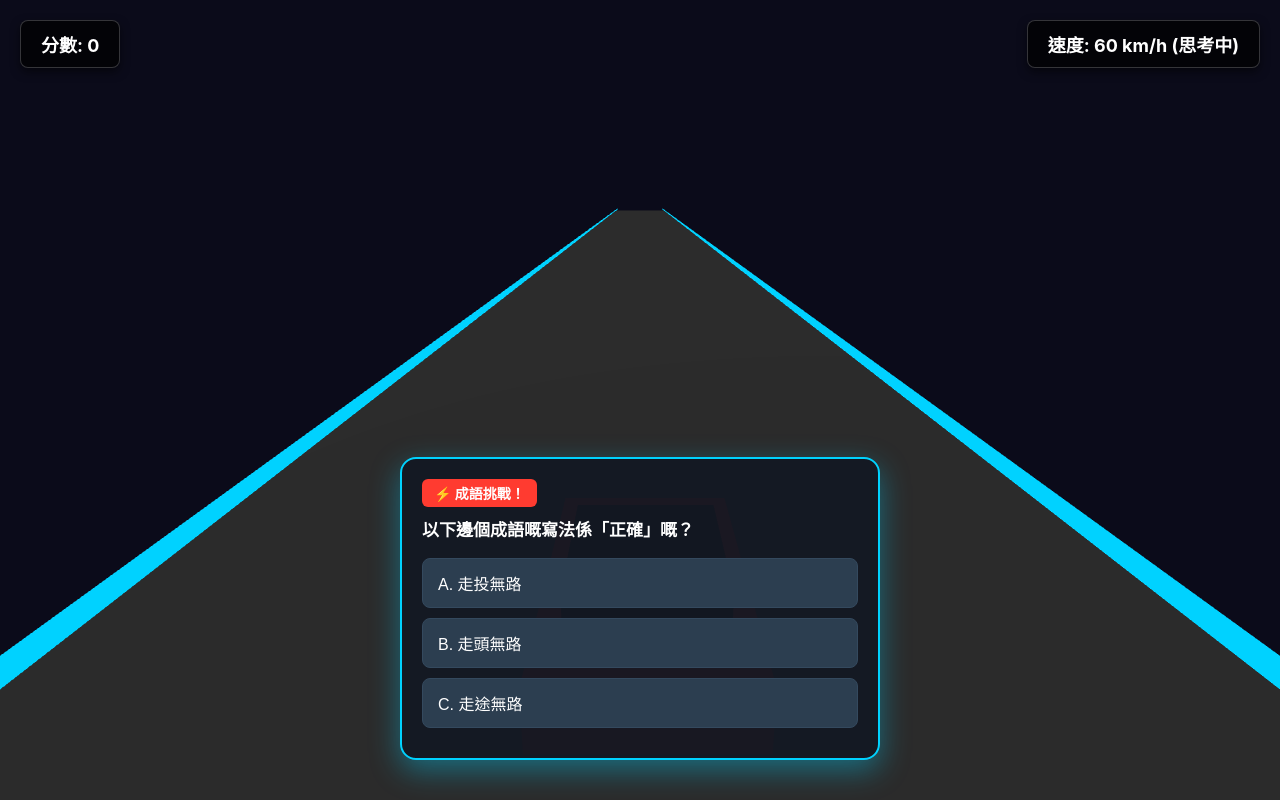
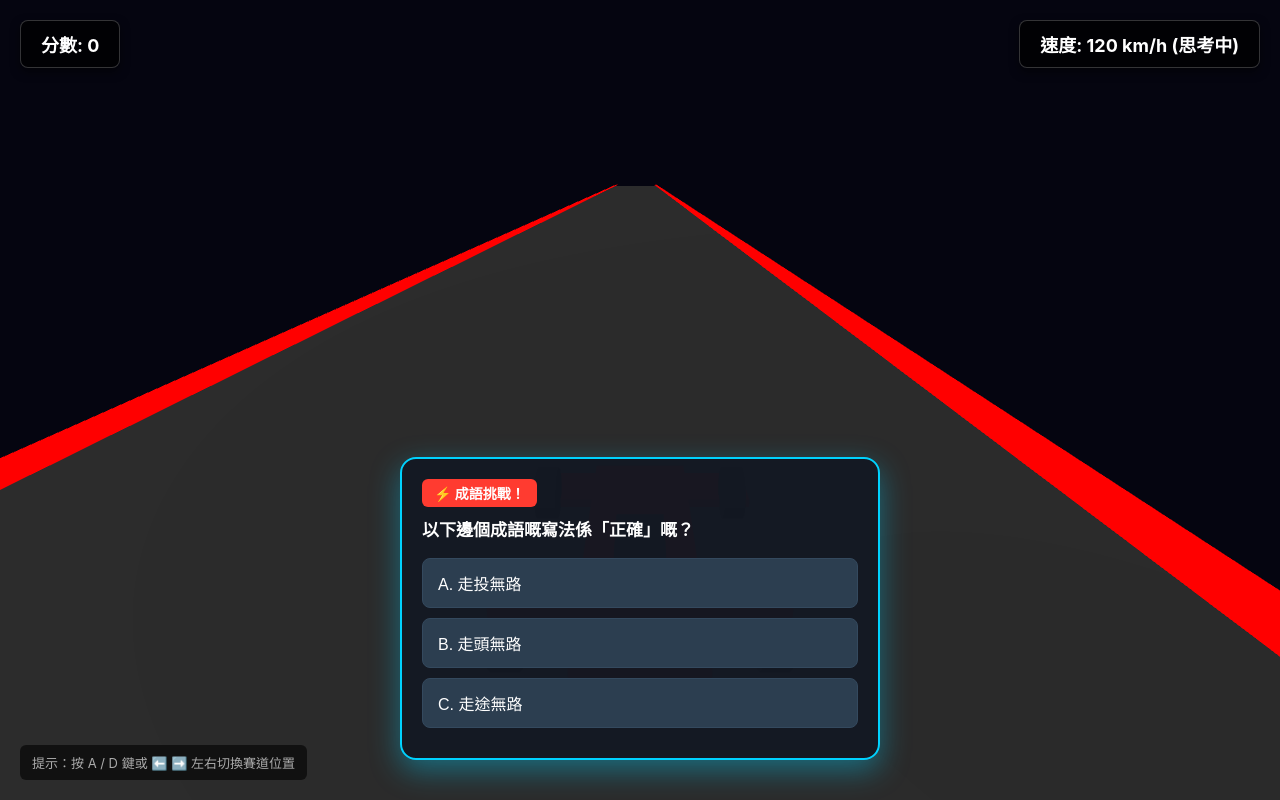
Before and after one commit to nattoisemobileai-max/TYT-S1, a plain HTML site: page CHI/CAT2-racegame.html in a window 1280 px wide. Drawn offline with nearby package versions, Linux system fonts and the light colour scheme; animation ran at ten frames a second.

Commit message:
Update CAT2-racegame.html

```diff
--- a/CHI/CAT2-racegame.html
+++ b/CHI/CAT2-racegame.html
@@ -3,7 +3,7 @@
 <head>
     <meta charset="UTF-8">
     <meta name="viewport" content="width=device-width, initial-scale=1.0">
-    <title>成語極速賽車 3D</title>
+    <title>F1 成語極速賽車 3D</title>
     <style>
         body {
             margin: 0;
@@ -39,7 +39,7 @@
             border: 1px solid rgba(255,255,255,0.2);
             box-shadow: 0 4px 10px rgba(0,0,0,0.5);
         }
-        /* 答題彈窗 (仿熱門遊戲問答設計) */
+        /* 答題彈窗 */
         #quiz-box {
             position: absolute;
             bottom: 40px;
@@ -91,17 +91,30 @@
             color: #000;
             font-weight: bold;
         }
+        /* 操作提示 */
+        #controls-tip {
+            position: absolute;
+            bottom: 20px;
+            left: 20px;
+            background: rgba(0,0,0,0.6);
+            padding: 8px 12px;
+            border-radius: 6px;
+            font-size: 13px;
+            color: #aaa;
+            pointer-events: none;
+        }
     </style>
-    <!-- 直接透過 CDN 引入 Three.js，免安裝任何 plugin -->
+    <!-- 引入 Three.js -->
     <script src="https://cdnjs.cloudflare.com/ajax/libs/three.js/r128/three.min.js"></script>
 </head>
 <body>
 
     <div id="hud">
         <div class="hud-panel" id="score-display">分數: 0</div>
-        <div class="hud-panel" id="speed-display">速度: 120 km/h</div>
+        <div class="hud-panel" id="speed-display">速度: 240 km/h</div>
     </div>
 
+    <div id="controls-tip">提示：按 A / D 鍵或 ⬅️ ➡️ 左右切換賽道位置</div>
     <div id="canvas-container"></div>
 
     <!-- 答題互動介面 -->
@@ -112,15 +125,14 @@
     </div>
 
 <script>
-    // --- 1. Three.js 3D 場景初始化 ---
+    // --- 1. 3D 場景與 F1 賽道初始化 ---
     const container = document.getElementById('canvas-container');
     const scene = new THREE.Scene();
-    scene.background = new THREE.Color(0x0b0b1a); // 深色科幻夜空背景
+    scene.background = new THREE.Color(0x050510); // 深空藍背景
 
-    // 攝影機 (車尾視角)
-    const camera = new THREE.PerspectiveCamera(60, window.innerWidth / window.innerHeight, 0.1, 1000);
-    camera.position.set(0, 3.5, -5);
-    camera.lookAt(0, 0.8, 4);
+    // 攝影機 (動感追尾視角)
+    const camera = new THREE.PerspectiveCamera(65, window.innerWidth / window.innerHeight, 0.1, 1000);
+    camera.position.set(0, 3.2, -4.5);
 
     // 渲染器
     const renderer = new THREE.WebGLRenderer({ antialias: true });
@@ -129,52 +141,87 @@
     container.appendChild(renderer.domElement);
 
     // 燈光
-    const ambientLight = new THREE.AmbientLight(0xffffff, 0.8);
+    const ambientLight = new THREE.AmbientLight(0xffffff, 0.7);
     scene.add(ambientLight);
-    const dirLight = new THREE.DirectionalLight(0xffffff, 0.9);
-    dirLight.position.set(5, 10, -5);
+    const dirLight = new THREE.DirectionalLight(0xffffff, 1.0);
+    dirLight.position.set(10, 20, -10);
     scene.add(dirLight);
 
-    // --- 2. 建立 3D 賽道與跑車 ---
-    // 賽道地M
-    const roadGeo = new THREE.PlaneGeometry(10, 300);
-    const roadMat = new THREE.MeshStandardMaterial({ color: 0x1a1a1a, roughness: 0.9 });
+    // --- 2. 建立具備彎道流線感的正常賽道 ---
+    // 用圓柱曲線（TubeGeometry）或者分段平面模擬彎道賽道
+    const trackWidth = 12;
+    const trackLength = 400;
+    const roadGeo = new THREE.PlaneGeometry(trackWidth, trackLength, 20, 100);
+    const roadMat = new THREE.MeshStandardMaterial({ color: 0x1a1a1a, roughness: 0.8 });
     const road = new THREE.Mesh(roadGeo, roadMat);
     road.rotation.x = -Math.PI / 2;
     scene.add(road);
 
-    // 賽道兩旁裝飾線 (增加速度感)
-    const lineGeo = new THREE.BoxGeometry(0.2, 0.1, 300);
-    const lineMat = new THREE.MeshBasicMaterial({ color: 0x00d2ff });
-    const leftLine = new THREE.Mesh(lineGeo, lineMat);
-    leftLine.position.set(-4.8, 0.05, 0);
-    scene.add(leftLine);
+    // 賽道兩旁紅白邊界石 (Kerbs)
+    const kerbGeo = new THREE.BoxGeometry(0.6, 0.1, trackLength);
+    const kerbMat = new THREE.MeshBasicMaterial({ color: 0xff0000 });
 
-    const rightLine = new THREE.Mesh(lineGeo, lineMat);
-    rightLine.position.set(4.8, 0.05, 0);
-    scene.add(rightLine);
+    const leftKerb = new THREE.Mesh(kerbGeo, kerbMat);
+    leftKerb.position.set(-trackWidth/2 - 0.3, 0.02, 0);
+    scene.add(leftKerb);
 
-    // 玩家 3D 賽車模型 (簡易組合)
-    const carGroup = new THREE.Group();
+    const rightKerb = new THREE.Mesh(kerbGeo, kerbMat);
+    rightKerb.position.set(trackWidth/2 + 0.3, 0.02, 0);
+    scene.add(rightKerb);
 
-    // 車身
-    const bodyGeo = new THREE.BoxGeometry(1.6, 0.5, 2.8);
-    const bodyMat = new THREE.MeshStandardMaterial({ color: 0xff2a2a, metalness: 0.6, roughness: 0.3 });
-    const carBody = new THREE.Mesh(bodyGeo, bodyMat);
-    carBody.position.y = 0.3;
-    carGroup.add(carBody);
 
-    // 車頂/擋風玻璃
-    const roofGeo = new THREE.BoxGeometry(1.2, 0.4, 1.4);
-    const roofMat = new THREE.MeshStandardMaterial({ color: 0x111111, metalness: 0.9 });
-    const carRoof = new THREE.Mesh(roofGeo, roofMat);
-    carRoof.position.set(0, 0.65, -0.1);
-    carGroup.add(carRoof);
+    // --- 3. 建立精細 F1 賽車模型 ---
+    const f1Group = new THREE.Group();
+    const f1Mat = new THREE.MeshStandardMaterial({ color: 0xff1801, metalness: 0.7, roughness: 0.2 }); //法拉利紅
 
-    carGroup.position.set(0, 0, 0);
-    scene.add(carGroup);
+    // F1 車身主體 (流線尖頭)
+    const mainBodyGeo = new THREE.BoxGeometry(0.9, 0.3, 2.8);
+    const mainBody = new THREE.Mesh(mainBodyGeo, f1Mat);
+    mainBody.position.y = 0.2;
+    f1Group.add(mainBody);
 
-    // --- 3. 成語題庫與遊戲邏輯 ---
+    // F1 駕駛艙/頭盔
+    const cockpitGeo = new THREE.BoxGeometry(0.4, 0.25, 0.6);
+    const cockpitMat = new THREE.MeshStandardMaterial({ color: 0x111111 });
+    const cockpit = new THREE.Mesh(cockpitGeo, cockpitMat);
+    cockpit.position.set(0, 0.35, -0.1);
+    f1Group.add(cockpit);
+
+    // F1 前翼 (Front Wing)
+    const frontWingGeo = new THREE.BoxGeometry(2.2, 0.08, 0.6);
+    const frontWing = new THREE.Mesh(frontWingGeo, f1Mat);
+    frontWing.position.set(0, 0.08, 1.4);
+    f1Group.add(frontWing);
+
+    // F1 後翼 (Rear Wing)
+    const rearWingGeo = new THREE.BoxGeometry(1.8, 0.4, 0.3);
+    const rearWing = new THREE.Mesh(rearWingGeo, f1Mat);
+    rearWing.position.set(0, 0.6, -1.3);
+    f1Group.add(rearWing);
+
+    // 車輪 (四個輪)
+    const wheelGeo = new THREE.CylinderGeometry(0.25, 0.25, 0.2, 16);
+    wheelGeo.rotateZ(Math.PI / 2);
+    const wheelMat = new THREE.MeshStandardMaterial({ color: 0x111111, roughness: 0.9 });
+
+    const wheelPositions = [
+        [-0.9, 0.25, 1.0],  // 左前
+        [ 0.9, 0.25, 1.0],  // 右前
+        [-0.9, 0.25, -1.0], // 左後
+        [ 0.9, 0.25, -1.0]  // 右後
+    ];
+
+    wheelPositions.forEach(pos => {
+        const wheel = new THREE.Mesh(wheelGeo, wheelMat);
+        wheel.position.set(...pos);
+        f1Group.add(wheel);
+    });
+
+    f1Group.position.set(0, 0, 0);
+    scene.add(f1Group);
+
+
+    // --- 4. 遊戲邏輯與鍵盤左右移動控制 ---
     const questions = [
         {
             q: "以下邊個成語嘅寫法係「正確」嘅？",
@@ -193,10 +240,25 @@
         }
     ];
 
-    let currentSpeed = 0.4;
+    let currentSpeed = 0.6;
     let score = 0;
     let isPaused = false;
     let currentQIndex = 0;
+
+    // 車輛左右移動目標位置
+    let targetX = 0;
+    const maxLaneX = 4.5;
+
+    // 監聽鍵盤左右控制 (A/D 或 左右方向鍵)
+    window.addEventListener('keydown', (e) => {
+        if (isPaused) return;
+        if (e.key === 'ArrowLeft' || e.key === 'a' || e.key === 'A') {
+            targetX = Math.min(targetX + 2.5, maxLaneX); // 向左移
+        }
+        if (e.key === 'ArrowRight' || e.key === 'd' || e.key === 'D') {
+            targetX = Math.max(targetX - 2.5, -maxLaneX); // 向右移
+        }
+    });
 
     const quizBox = document.getElementById('quiz-box');
     const qText = document.getElementById('q-text');
@@ -206,8 +268,8 @@
 
     function triggerQuiz() {
         isPaused = true;
-        currentSpeed = 0.08; // 答題時慢速行駛
-        speedDisplay.innerText = "速度: 60 km/h (思考中)";
+        currentSpeed = 0.15; // 答題時減速
+        speedDisplay.innerText = "速度: 120 km/h (思考中)";
 
         const q = questions[currentQIndex];
         qText.innerText = q.q;
@@ -230,13 +292,13 @@
 
         if (isCorrect) {
             score += 100;
-            currentSpeed = 1.2; // 答對爆發加速！
-            speedDisplay.innerText = "加速中！ 🚀 180 km/h";
+            currentSpeed = 1.5; // 答對爆發加速！
+            speedDisplay.innerText = "加速衝刺！ 🚀 320 km/h";
             document.getElementById('quiz-status').innerText = "答對！+80% 加速";
             document.getElementById('quiz-status').style.background = "#28a745";
         } else {
-            currentSpeed = 0.2;
-            speedDisplay.innerText = "答錯減速 🐢 80 km/h";
+            currentSpeed = 0.3;
+            speedDisplay.innerText = "答錯減速 🐢 150 km/h";
             document.getElementById('quiz-status').innerText = "哎呀！答錯咗";
             document.getElementById('quiz-status').style.background = "#dc3545";
         }
@@ -244,38 +306,52 @@
         scoreDisplay.innerText = "分數: " + score;
         currentQIndex = (currentQIndex + 1) % questions.length;
 
-        // 5秒後自動觸發下一條題目
+        // 5秒後自動下一條題目
         setTimeout(triggerQuiz, 5000);
     }
 
-    // --- 4. 動畫渲染循環 ---
+    // --- 5. 動畫循環與賽道彎道模擬 ---
+    let clock = new THREE.Clock();
+
     function animate() {
         requestAnimationFrame(animate);
+        let time = clock.getElapsedTime();
 
         if (!isPaused) {
-            // 賽道向後移動製造前進感
+            // 賽道滾動向前
             road.position.z -= currentSpeed;
-            if (road.position.z < -100) {
+            if (road.position.z < -200) {
                 road.position.z = 0;
             }
 
-            // 輕微車身晃動特效
-            carGroup.position.x = Math.sin(Date.now() * 0.003) * 0.05;
+            // 讓賽道產生輕微的左右S形彎道弧度，提升真實感
+            road.position.x = Math.sin(time * 0.5) * 1.5;
+            leftKerb.position.x = road.position.x - trackWidth/2 - 0.3;
+            rightKerb.position.x = road.position.x + trackWidth/2 - 0.3;
         }
+
+        // 車輛平滑左右移動 (Lerp) 配合過彎傾側效果
+        f1Group.position.x += (targetX - f1Group.position.x) * 0.1;
+        // 轉彎時車身輕微傾側（Bank angle）
+        f1Group.rotation.z = (f1Group.position.x - targetX) * 0.1;
+
+        // 相機同步跟隨車輛
+        camera.position.x = f1Group.position.x * 0.5;
+        camera.lookAt(f1Group.position.x, f1Group.position.y + 0.5, f1Group.position.y + 3);
 
         renderer.render(scene, camera);
     }
 
     animate();
 
-    // 視窗自動適應大小
+    // 視窗自動適應
     window.addEventListener('resize', () => {
         camera.aspect = window.innerWidth / window.innerHeight;
         camera.updateProjectionMatrix();
         renderer.setSize(window.innerWidth, window.innerHeight);
     });
 
-    // 遊戲開始後 3 秒彈出第一條題
+    // 3秒後彈出第一條成語題
     setTimeout(triggerQuiz, 3000);
 </script>
 
```
